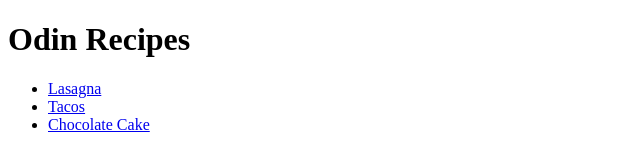
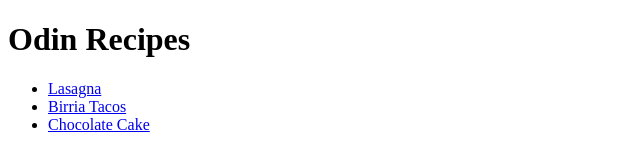
Before and after one commit to adamsittig/odin-recipes, a plain HTML site: page index.html in a window 1280 px wide. Shown: the full height of the page, 0-640 px from the left. Drawn offline with Linux system fonts and the light colour scheme.

Commit message:
Specify the type of tacos on home page.

```diff
--- a/index.html
+++ b/index.html
@@ -11,7 +11,7 @@
     <h1>Odin Recipes</h1>
     <ul>
         <li><a href="./recipes/lasagna.html">Lasagna</a></li>
-        <li><a href="./recipes/tacos.html">Tacos</a></li>
+        <li><a href="./recipes/tacos.html">Birria Tacos</a></li>
         <li><a href="./recipes/chocolate-cake.html">Chocolate Cake</a></li>
     </ul>
 </body>
```
